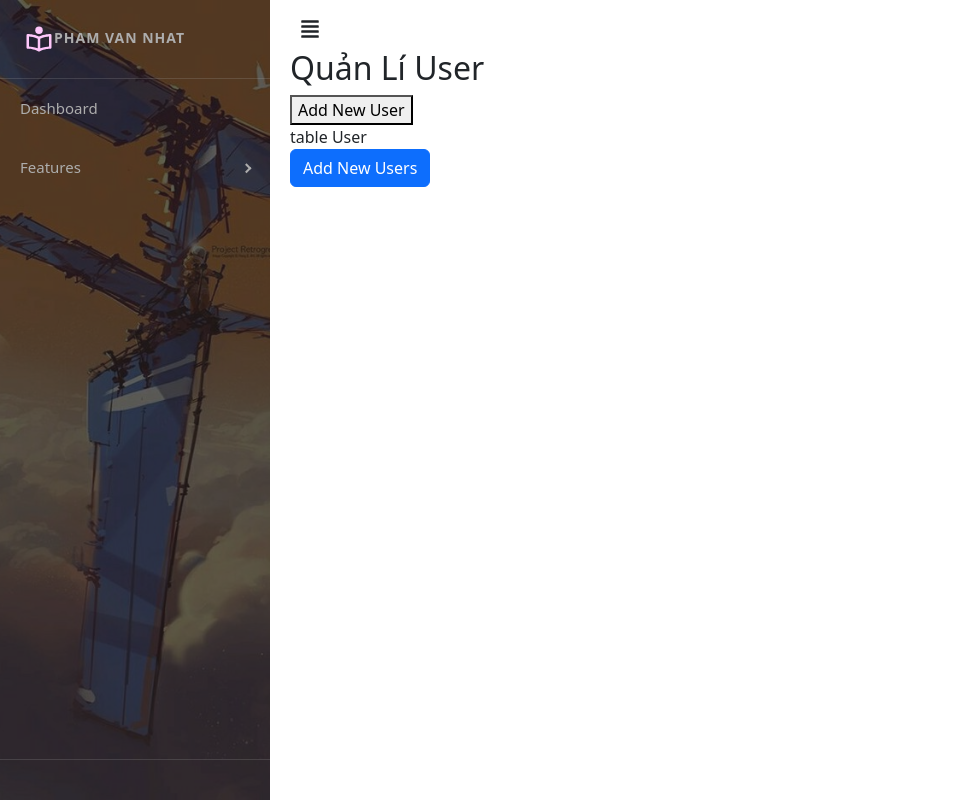
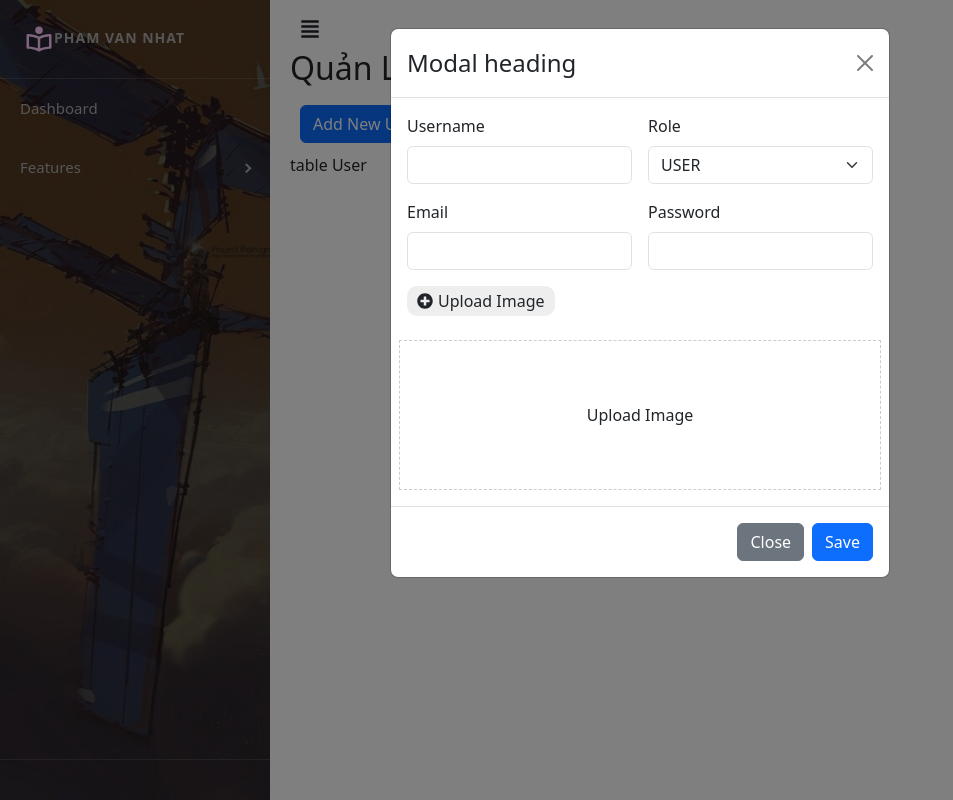
Before and after one commit to nhatphamvn/iot-webproject, a React (Create React App) app: page /admin/manage-users in a window 1280 px wide. Both pictures are taken after a click on the button "Add New User". Shown: the whole page, without its empty margins (0-953 px from the left). Built offline with nearby package versions, Linux system fonts and the light colour scheme.

Commit message:
goi api de post user

```diff
--- a/src/components/Admin/content/ManagaUser.scss
+++ b/src/components/Admin/content/ManagaUser.scss
@@ -1,3 +1,18 @@
+.manage-user-container{
+    .btn-button{
+        .btn-primary{
+            margin: 10px 10px;
+
+        }
+    }
+
+}
+
+
+
+
+
+
 .model-add-user{
     .img-preview{
         border: 1px dashed #ccc;
--- a/src/components/Admin/content/ManageUser.js
+++ b/src/components/Admin/content/ManageUser.js
@@ -1,7 +1,15 @@
 import ModelCreateUser from "./ModelCreateUser"
 import './ManagaUser.scss'
+import { useState } from "react"
 
 const ManageUser =(props)=>{
+
+    const [showModelUser,SetShowModelUser] = useState(false);
+
+
+    const handleCreateUser =()=>{
+        SetShowModelUser(true)
+    }
     return(
         <>
             <div className="manage-user-container">
@@ -9,15 +17,18 @@ const ManageUser =(props)=>{
                     <h2>Quản Lí User</h2>
 
                 </div>
-                <div>
-                    <button>Add New User</button>
+                <div className="btn-button">
+                    <button className="btn btn-primary" onClick={()=> handleCreateUser()}>Add New User</button>
 
                 </div>
                 <div>
                     table User
                 </div>
 
-                <ModelCreateUser/>
+                <ModelCreateUser
+                    show={showModelUser}
+                    setShow={SetShowModelUser}
+                />
             </div>
 
         </>
--- a/src/components/Admin/content/ModelCreateUser.js
+++ b/src/components/Admin/content/ModelCreateUser.js
@@ -2,12 +2,26 @@ import { useState } from 'react';
 import Button from 'react-bootstrap/Button';
 import Modal from 'react-bootstrap/Modal';
 import { FaPlusCircle } from "react-icons/fa";
+import axios from 'axios';
 
-const ModelCreateUser=()=> {
-  const [show, setShow] = useState(false);
 
-  const handleClose = () => setShow(false);
-  const handleShow = () => setShow(true);
+const ModelCreateUser=(props)=> {
+
+  const { show ,setShow} =props
+
+
+  const handleClose = () => {
+    setEmail("")
+    setPassword("")
+    setUsername("")
+    SetImage("")
+    setRole("USER")
+    SetPreImage("")
+    setShow(false)
+
+
+  };
+
 
   const [email,setEmail]= useState("")
   const [password,setPassword] = useState("")
@@ -26,11 +40,27 @@ const ModelCreateUser=()=> {
     }
     console.log("load",e.target.files[0])
   }
+
+
+  const handleSaveUser =async()=>{
+
+    const data = new FormData();
+        data.append('email', email);
+        data.append('password', password);
+        data.append('username', username);
+        data.append('role', role);
+        data.append('userImage', image);
+
+        const res = await axios.post('http://localhost:8081/api/v1/participant', data)
+
+        console.log(res);
+        setShow(false)
+  }
   return (
     <>
-      <Button variant="primary" onClick={handleShow}>
+      {/* <Button variant="primary" onClick={handleShow}>
        Add New Users
-      </Button>
+      </Button> */}
 
       <Modal show={show} onHide={handleClose} size='x' backdrop="static" className='model-add-user'>
         <Modal.Header closeButton>
@@ -93,7 +123,7 @@ const ModelCreateUser=()=> {
           <Button variant="secondary" onClick={handleClose}>
             Close
           </Button>
-          <Button variant="primary" onClick={handleClose}>
+          <Button variant="primary" onClick={handleSaveUser}>
             Save
           </Button>
         </Modal.Footer>
```
